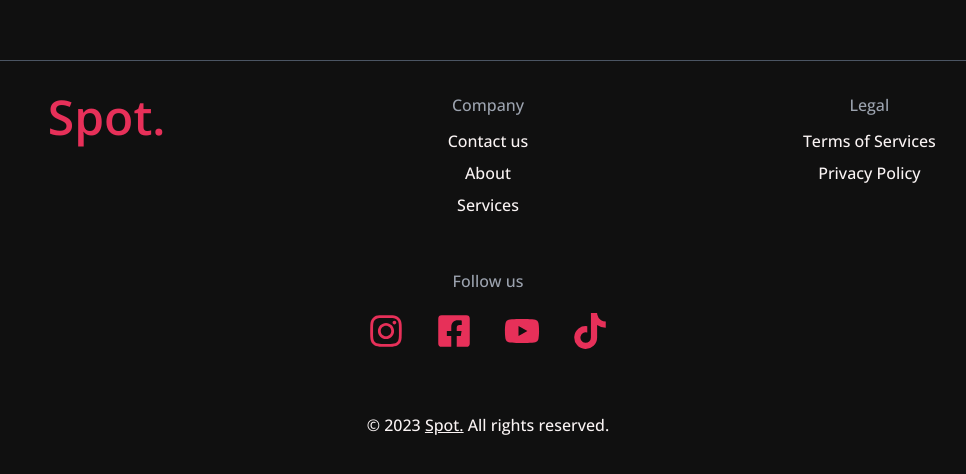
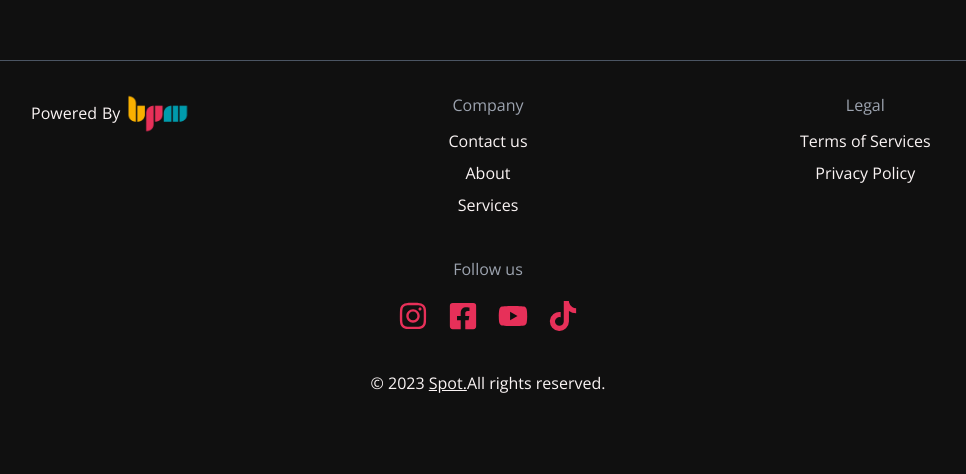
Before and after one commit to shaharyair/Spot-Frontend, a Next.js app: page / in a window 1280 px wide. Shown: the part 724-1198 px from the top of the page, without its empty margins (152-1118 px from the left). After the commit the page ends 1159 px from the top, so only its background shows below. Built offline with nearby package versions, Linux system fonts and the light colour scheme.

Commit message:
fix: improved styling, removed spot logo
instead of spot logo, added "powered by bpm"

```diff
--- a/components/footer.jsx
+++ b/components/footer.jsx
@@ -1,4 +1,6 @@
 import Link from "next/link";
+import Image from "next/image";
+import bpmLogo from "public/bpm-logomain.png";
 import {
   FaInstagram,
   FaTiktok,
@@ -11,15 +13,20 @@ function Footer() {
     <footer className='pb-10'>
       <hr className='border-gray-600 w-[90vw] lg:w-[95vw] mx-auto mb-5 lg:mb-8' />
       <div className='container max-w-6xl px-5'>
-        <nav className='grid grid-cols-2 grid-rows-auto justify-center items-start text-center text-white font-medium text-sm gap-8 lg:text-base lg:grid-cols-3'>
-          <Link
-            href='/'
-            className='col-start-1 col-span-2 row-start-1 self-center lg:col-span-1 lg:self-start'
-          >
-            <h1 className='text-3xl lg:text-5xl font-semibold text-bpmPink'>
-              Spot.
-            </h1>
-          </Link>
+        <nav className='grid grid-cols-2 grid-rows-auto justify-center items-start text-center text-white font-thin text-sm gap-5 lg:text-base lg:grid-cols-3'>
+          <div className='col-start-1 col-span-2 row-start-1 self-center lg:col-span-1 lg:self-start flex justify-center items-center gap-[5px]'>
+            <h1>Powered</h1>
+            <h1>By</h1>
+            <Link href='/'>
+              <Image
+                src={bpmLogo}
+                width={65}
+                alt='Bpm Logo'
+                loading='lazy'
+                className='max-w-[55px] lg:max-w-[65px]'
+              />
+            </Link>
+          </div>
           <ul className='col-start-1 row-start-2 flex flex-col gap-2 lg:col-start-2 lg:row-start-1'>
             <li>
               <h1 className=' text-gray-400 mb-1'>Company</h1>
@@ -70,9 +77,9 @@ function Footer() {
               </Link>
             </li>
           </ul>
-          <div className=' col-start-1 row-start-3 col-span-2 lg:row-start-2 lg:col-span-3 lg:mt-5'>
+          <div className=' col-start-1 row-start-3 col-span-2 lg:row-start-3 lg:col-span-3'>
             <h1 className='text-gray-400 mb-5'>Follow us</h1>
-            <div className='flex justify-center items-center gap-8 text-3xl lg:text-4xl text-bpmPink transition-colors duration-200'>
+            <div className='flex justify-center items-center gap-5 text-2xl lg:text-3xl text-bpmPink transition-colors duration-200'>
               <Link href='/'>
                 <FaInstagram className=' hover:text-white transition-colors duration-200' />
               </Link>
@@ -87,12 +94,12 @@ function Footer() {
               </Link>
             </div>
           </div>
-          <div className='row-start-4 col-start-1 col-span-2 mt-5 lg:row-start-3 lg:col-span-3 lg:mt-8'>
+          <div className='row-start-4 col-start-1 col-span-2 mt-5 lg:row-start-4 lg:col-span-3 lg:self-end'>
             <p>
               &copy; {new Date().getFullYear()}{" "}
               <a href='/' className='underline'>
                 Spot.
-              </a>{" "}
+              </a>
               All rights reserved.
             </p>
           </div>
```
Also changed, not shown: public/bpm-logomain.png (added).
